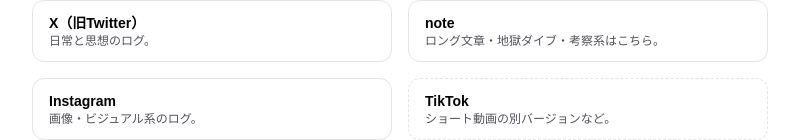
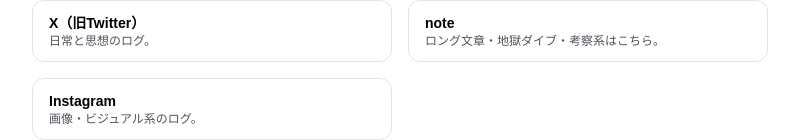
Before and after one commit to garagelinefukunaga-coder/my-ai-site, a Next.js app: page / in a window 1280 px wide. Shown: the part 786-926 px from the top of the page, without its empty margins (240-1039 px from the left). Built offline with nearby package versions, Linux system fonts and the light colour scheme.

Commit message:
fix: SNSリンクと動画セクション修正

```diff
--- a/app/page.tsx
+++ b/app/page.tsx
@@ -24,7 +24,7 @@
         <div className="aspect-video w-full rounded-xl overflow-hidden shadow-lg">
           <iframe
             className="w-full h-full rounded-xl"
-            src="https://www.youtube.com/embed/PoXM1Kgqcjnc?feature=share"
+            src="https://youtube.com/shorts/PoXM1Kqcjnc?si=Uvzp6ttmnsEj2xKX"
             title="Panda Rap - Happy Forever"
             allow="accelerometer; autoplay; clipboard-write; encrypted-media; gyroscope; picture-in-picture; web-share"
             allowFullScreen
@@ -81,17 +81,6 @@
             <p className="text-xs text-zinc-600">画像・ビジュアル系のログ。</p>
           </a>
 
-          {/* TikTok */}
-          <a
-            href="https://www.tiktok.com/@happyforever.420?is_from_webapp=1"
-            target="_blank"
-            rel="noreferrer"
-            className="rounded-xl border border-dashed border-zinc-200 px-4 py-3 hover:bg-zinc-50 transition"
-          >
-            <p className="text-sm font-semibold">TikTok</p>
-            <p className="text-xs text-zinc-600">ショート動画の別バージョンなど。</p>
-          </a>
-
         </div>
       </section>
 
```
